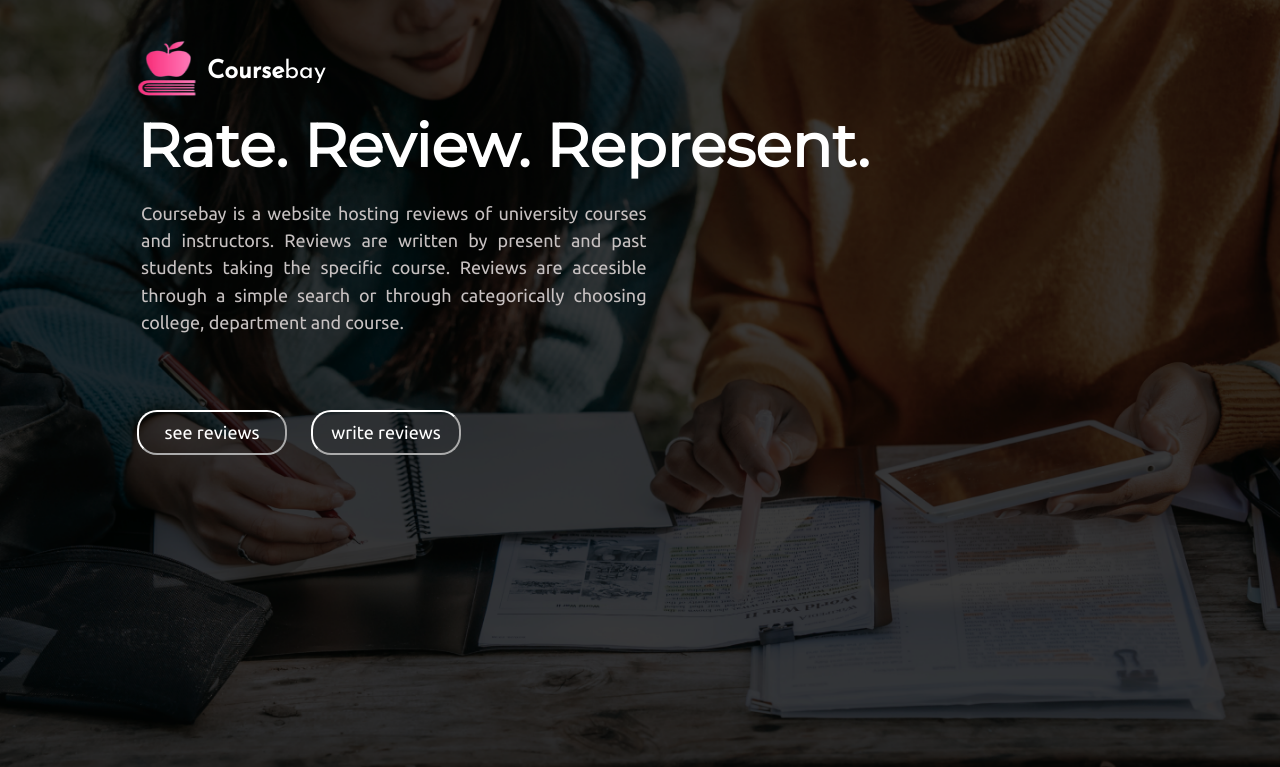
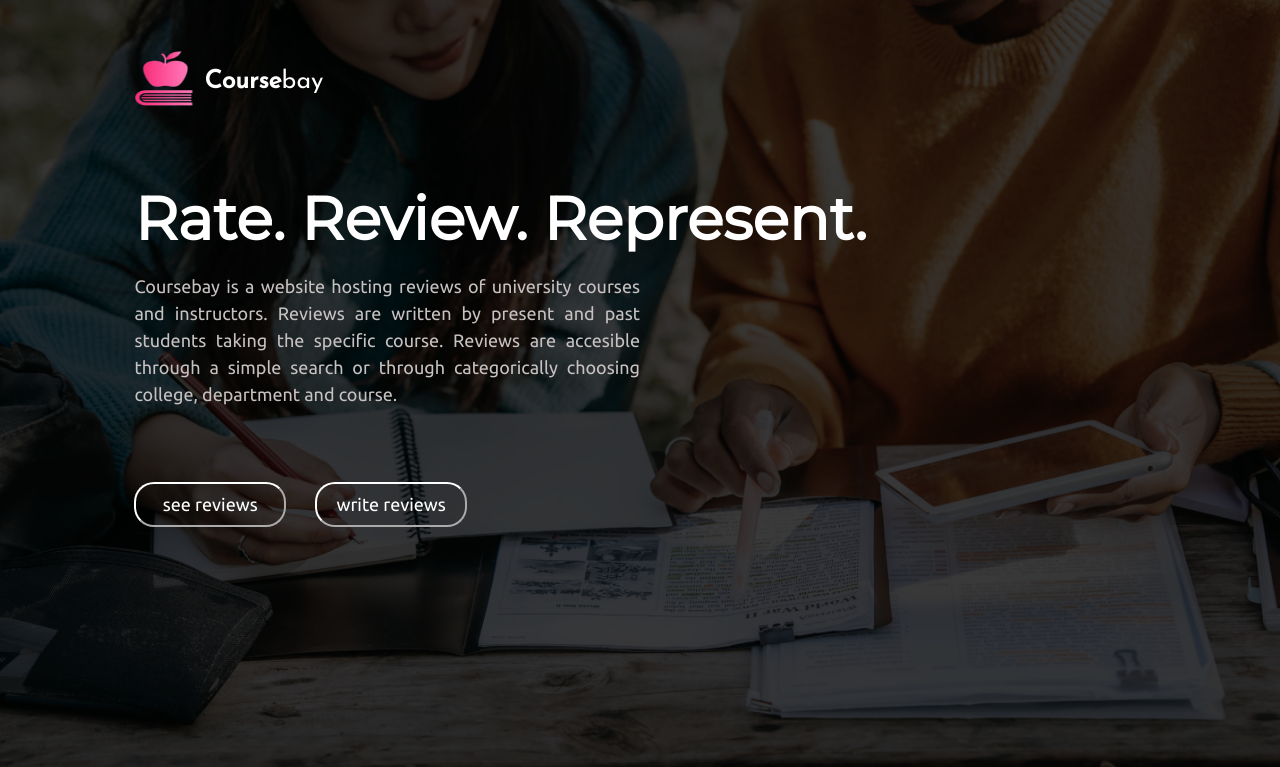
Before and after one commit to qor-101/cafe-review, a Django app: page / in a window 1280 px wide. Shown: the top 767 px of the page. Run offline with Django 3.2, Linux system fonts and the light colour scheme.

Commit message:
rem to %

```diff
--- a/static/style.css
+++ b/static/style.css
@@ -1,4 +1,4 @@
-@import url('https://fonts.googleapis.com/css?family=Josefin+Sans|Ubuntu');
+    @import url('https://fonts.googleapis.com/css?family=Josefin+Sans|Ubuntu');
 @import url('https://fonts.googleapis.com/css?family=Montserrat');
 
 body{
@@ -8,30 +8,31 @@ body{
 .logo{
 	font-family: Josefin Sans;
     font-size: 1.563rem ;
-    margin-top: 2.563rem;
-	margin-left:8.063rem;
+    margin-top: 4%;
+	margin-left:10%;
 	color: white;
 	}
 #tag{
-    margin-top: 10rem;
+    display: block;
+    margin-top: 7%;
     font-family:Montserrat;
     font-weight:bolder;
     font-size: 3.75rem;
     color: white;
-    margin-left: 8.0625rem;
+    margin-left: 10%;
     }
 .para{
-    margin-left: 8.313rem;
+    margin-left: 10%;
     color:#c7c1c1;
     font-size:1.125rem;
     font-weight:lighter;
-    line-height: 1.7rem;
+    line-height: 150%;
     text-align: justify;
     width:40%;
     font-family:Ubuntu;
     }
 #button{
-    width:9.375rem;
+    width: 12%;
     height:2.813rem;
     border-width:0.125rem;
     border-color:white;
@@ -40,11 +41,11 @@ body{
     color:white;
     font-family:ubuntu;
     font-size: 1.125rem;
-    margin-left: 8.063rem;
+    margin-left: 10%;
     margin-top: 1.25rem;
     }
 #button1{
-    width:9.375rem;
+    width: 12%;
     height:2.813rem;
     border-width:0.125rem;
     border-color:white;
@@ -53,7 +54,7 @@ body{
     color:white;
     font-family:ubuntu;
     font-size: 1.125rem;
-    margin-left: 1.25rem;
+    margin-left: 2%;
     margin-top: 1.25rem;
     }
 #button:hover{
```
Also changed, not shown: db.sqlite3.
